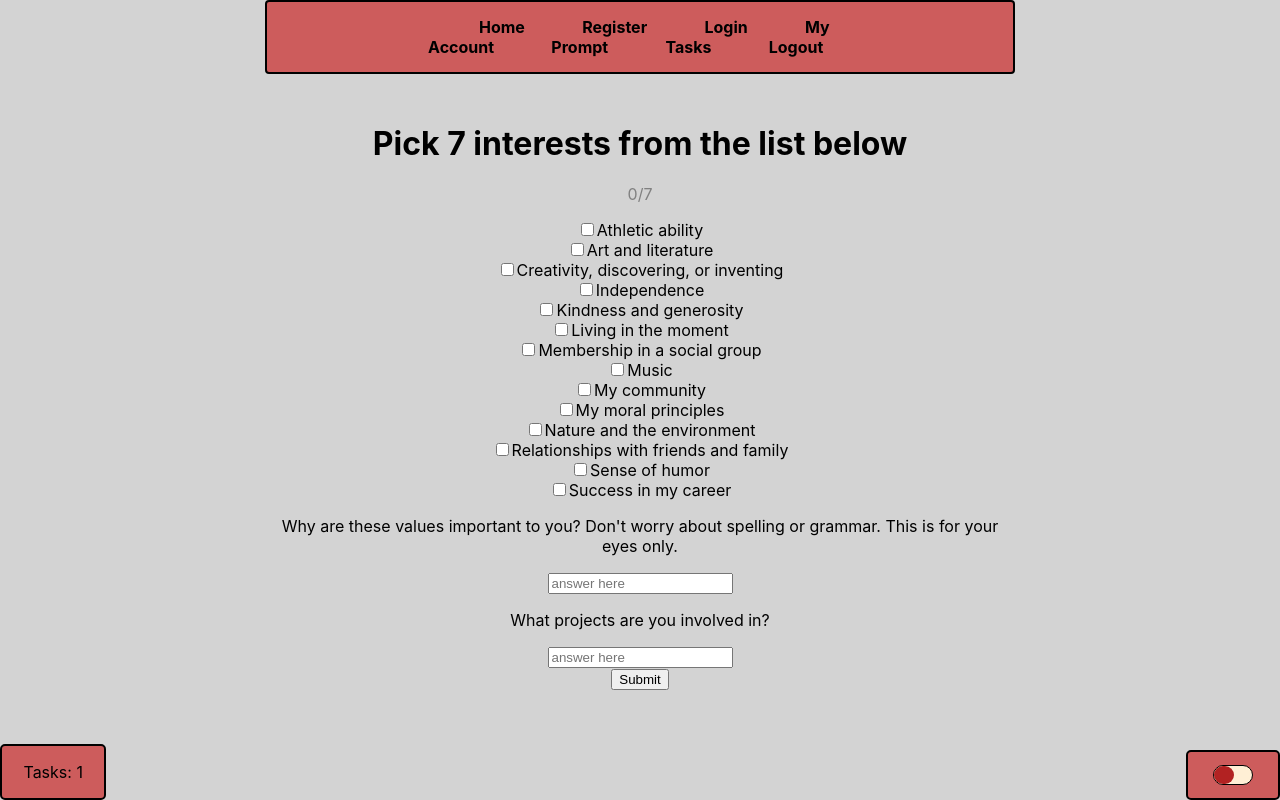
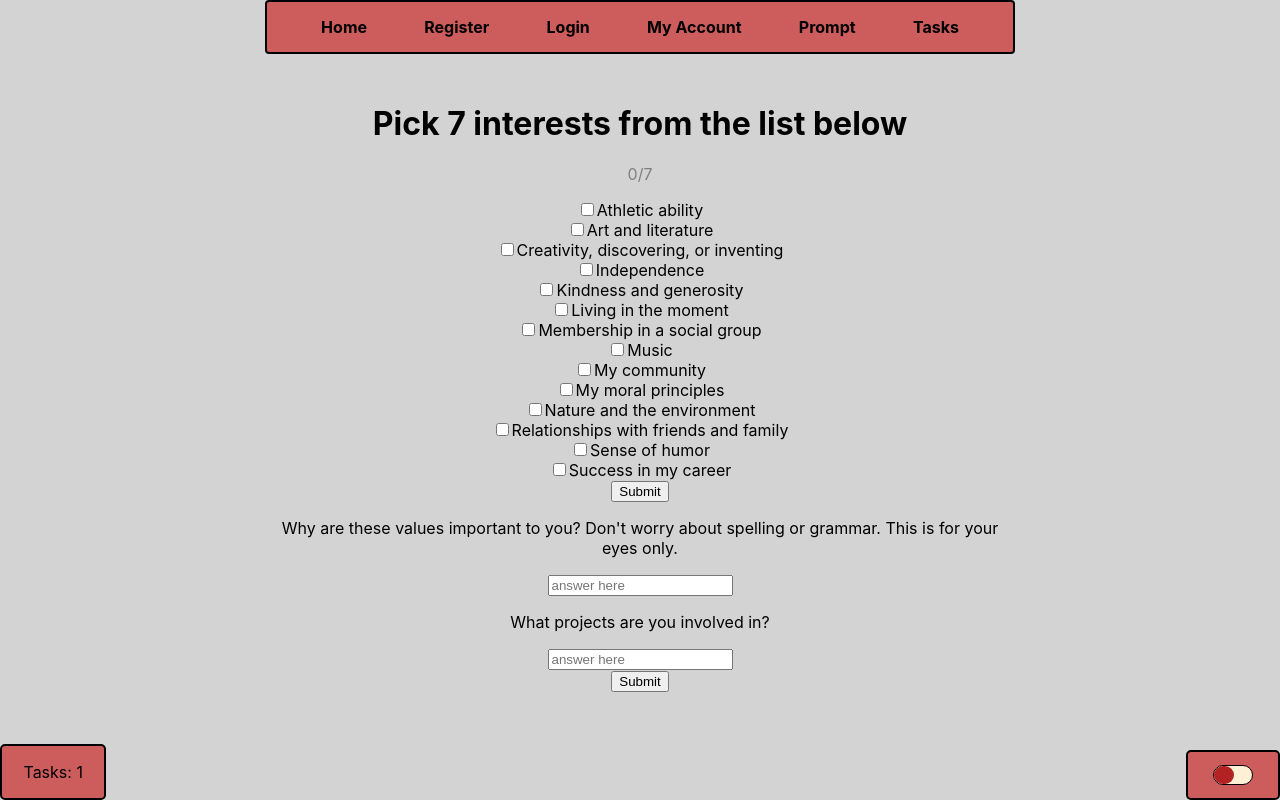
Before and after one commit to build-team-essentialism/Frontend-React, a React (Create React App) app in the folder essentialism/: page /initialprompt in a window 1280 px wide. Built offline with nearby package versions, Linux system fonts and the light colour scheme; the HTML template or start-up script is replaced by a standard one.

Commit message:
added textfield questions in own component

```diff
--- a/essentialism/src/components/FormQuestions/TextFieldQuestions.js
+++ b/essentialism/src/components/FormQuestions/TextFieldQuestions.js
@@ -1,9 +1,10 @@
-import React from "react";
+import React, {useState} from "react";
 import ValidationMessage from "../FormValidation/ValidationMessage";
 
 function TextFieldQuestions(props) {
 
-	const {messageForTextFieldOne, messageForTextFieldTwo} = props
+	const {messageForTextFieldOne, messageForTextFieldTwo} = props;
+    const [visible, setVisible] = useState(false);
 
 	return (
 		<div>
--- a/essentialism/src/components/InitialPrompt.js
+++ b/essentialism/src/components/InitialPrompt.js
@@ -66,20 +66,24 @@ function InitialPrompt(props) {
         }
     };
 
-    function validate(event) {
+    function validateFormOne(event) {
         event.preventDefault();
         if(containerLength < 7 || containerLength > 7) {
             setContainerValidationMessage(`To continue, you must pick 7 interests.`);
-            if(textAreaOne === "") {
-               setTextFieldOneValidationMessage(`Woah! Buddy your first text field is empty. Give us something.`);
-            }
-            if(textAreaTwo === "") {
-                setTextFieldTwoValidationMessage(`Looks like your second text field is empty. Could you please put something into it`)
-            }
         } else {
             setContainerValidationMessage("✔︎");
         }
     };
+
+    function validateFormTwo(event) {
+        event.preventDefault();
+        if(textAreaOne === "") {
+               setTextFieldOneValidationMessage(`Woah! Buddy your first text field is empty. Give us something.`);
+            }
+            if(textAreaTwo === "") {
+                setTextFieldTwoValidationMessage(`Looks like your second text field is empty. Could you please put something into it`);
+        }
+    }
 
 
     function checkToDisableOrEnableCheckboxes(containerLength) {
@@ -113,13 +117,19 @@ function InitialPrompt(props) {
                         <br/>
                     </div>
                 ))}
+                <button
+                type='submit'
+                onClick={validateFormOne}
+                >Submit</button>
+            </form>
 
+            <form>
             <TextFieldQuestions messageForTextFieldOne={textFieldOneValidationMessage}
                                 messageForTextFieldTwo={setTextFieldTwoValidationMessage}
             />
                 <button
                 type='submit'
-                onClick={validate}
+                onClick={validateFormTwo}
                 >Submit</button>
             </form>
         </div>
--- a/essentialism/src/components/NavBar.js
+++ b/essentialism/src/components/NavBar.js
@@ -53,7 +53,7 @@ function NavBar() {
                         {!signedIn && <Link to='/accounthome'>My Account</Link>}
                         {!signedIn && <Link to='/initialprompt'>Prompt</Link>}
                         {!signedIn && <Link to='/tasks'>Tasks</Link>}
-                        {!signedIn && <Link to='/logout'>Logout</Link>}
+                        {signedIn && <Link to='/logout'>Logout</Link>}
                     </div>
                 </Nav>
 
```
